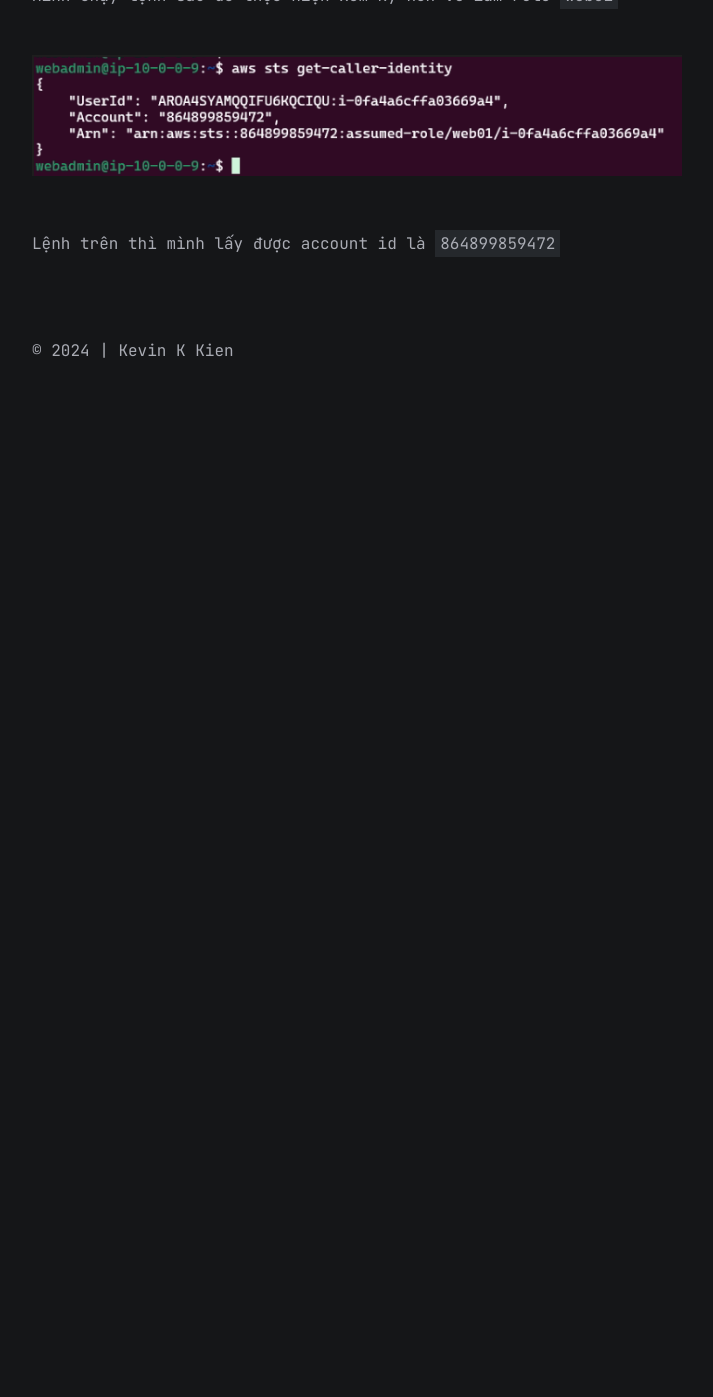
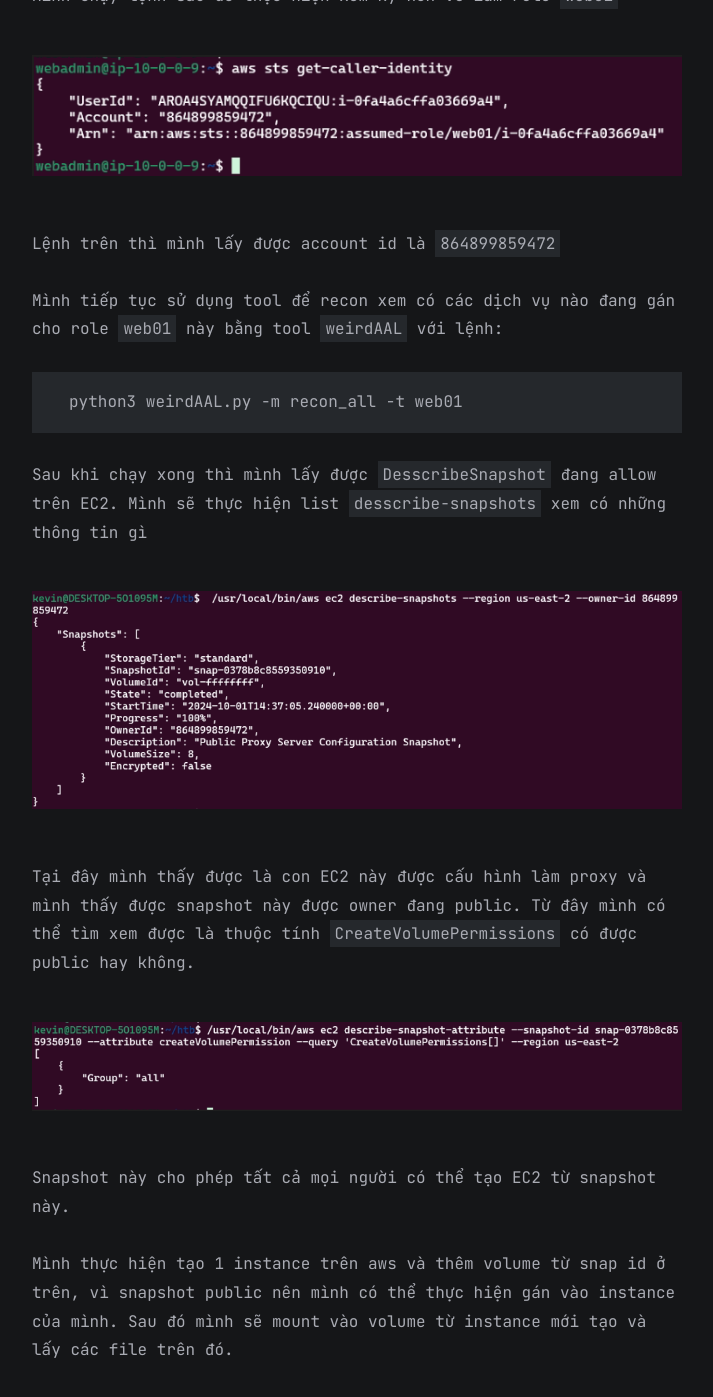
Before and after one commit to KevinKien/KevinKien.github.io, a Jekyll site: the page built from all_collections/_posts/2024-11-15-HTB-BlackSky-Hailstorm.md, in a window 1280 px wide and 1400 px high, scrolled down 4735 px. Shown: the top 1397 px of the window, without its empty margins (283-996 px from the left). Built offline with Jekyll 4.4.1, drawn with Linux system fonts in a browser that asks for light colours; before the commit the page ends 5166 px from its top, so only the background shows below that; some of the changed text lies outside the part shown.

Commit message:
Update 2024-11-15-HTB-BlackSky-Hailstorm.md

````diff
--- a/all_collections/_posts/2024-11-15-HTB-BlackSky-Hailstorm.md
+++ b/all_collections/_posts/2024-11-15-HTB-BlackSky-Hailstorm.md
@@ -78,3 +78,33 @@
 ![](https://raw.githubusercontent.com/KevinKien/KevinKien.github.io/refs/heads/main/assets/img/Meta-reality3.png)
 
 Lệnh trên thì mình lấy được account id là `864899859472`
+
+Mình tiếp tục sử dụng tool để recon xem có các dịch vụ nào đang gán cho role `web01` này bằng tool `weirdAAL` với lệnh:
+
+```
+python3 weirdAAL.py -m recon_all -t web01
+```
+
+Sau khi chạy xong thì mình lấy được `DesscribeSnapshot` đang allow trên EC2. Mình sẽ thực hiện list `desscribe-snapshots` xem có những thông tin gì
+
+![](https://raw.githubusercontent.com/KevinKien/KevinKien.github.io/refs/heads/main/assets/img/Meta-reality5.png)
+
+Tại đây mình thấy được là con EC2 này được cấu hình làm proxy và mình thấy được snapshot này được owner đang public. Từ đây mình có thể tìm xem được là thuộc tính `CreateVolumePermissions` có được public hay không.
+
+![](https://raw.githubusercontent.com/KevinKien/KevinKien.github.io/refs/heads/main/assets/img/Meta-reality6.png)
+
+Snapshot này cho phép tất cả mọi người có thể tạo EC2 từ snapshot này.
+
+Mình thực hiện tạo 1 instance trên aws và thêm volume từ snap id ở trên, vì snapshot public nên mình có thể thực hiện gán vào instance của mình. Sau đó mình sẽ mount vào volume từ instance mới tạo và lấy các file trên đó.
+
+![](https://raw.githubusercontent.com/KevinKien/KevinKien.github.io/refs/heads/main/assets/img/Meta-reality7.png)
+
+Sau khi tạo xong thì mình vào server và mount vào volume từ snapshot trên.
+
+![](https://raw.githubusercontent.com/KevinKien/KevinKien.github.io/refs/heads/main/assets/img/Meta-reality8.png)
+
+Từ đó mình vào lấy được ssh key của user root.
+
+![](https://raw.githubusercontent.com/KevinKien/KevinKien.github.io/refs/heads/main/assets/img/Meta-reality9.png)
+
+Từ đây thì khá là dễ dàng :))))
````
